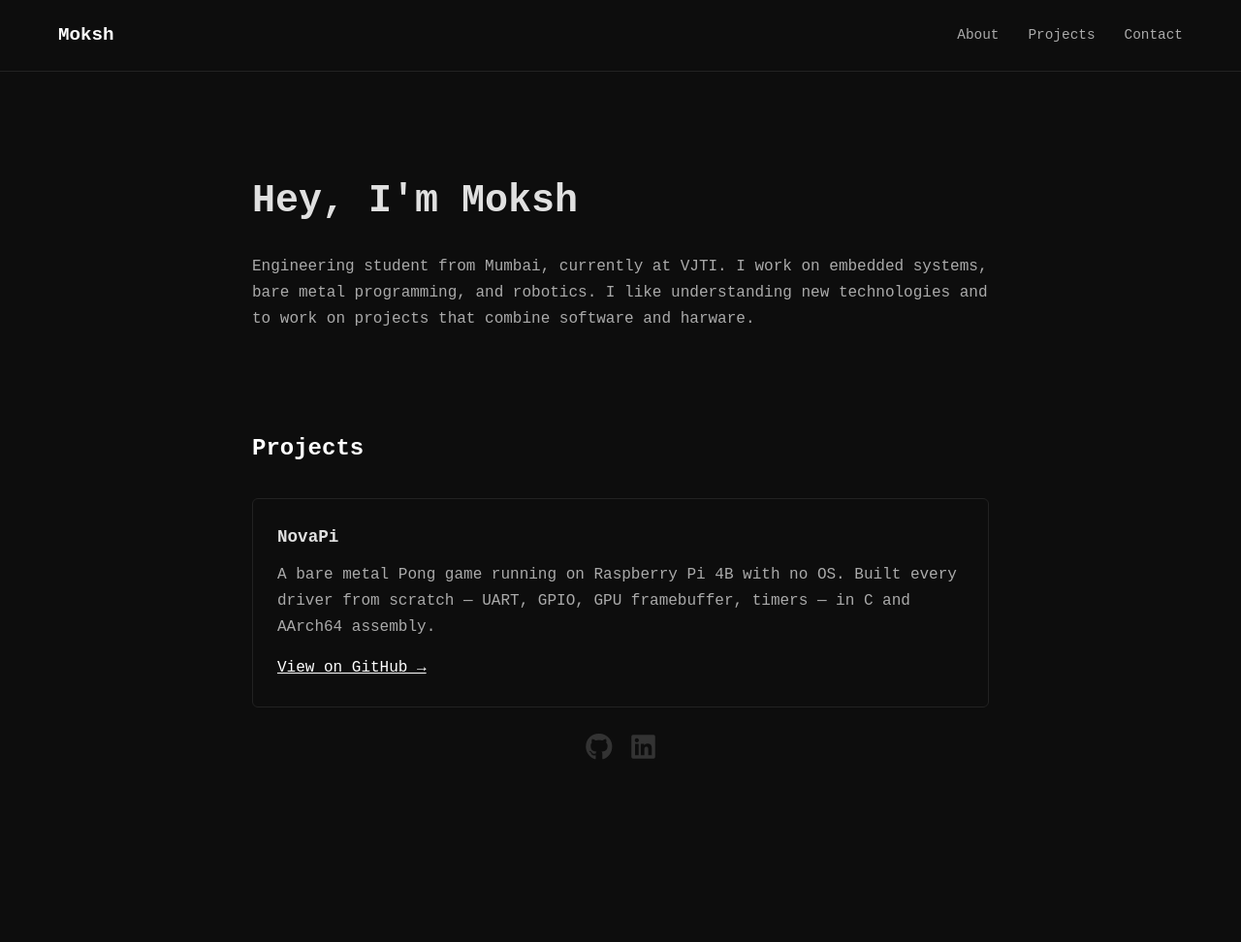
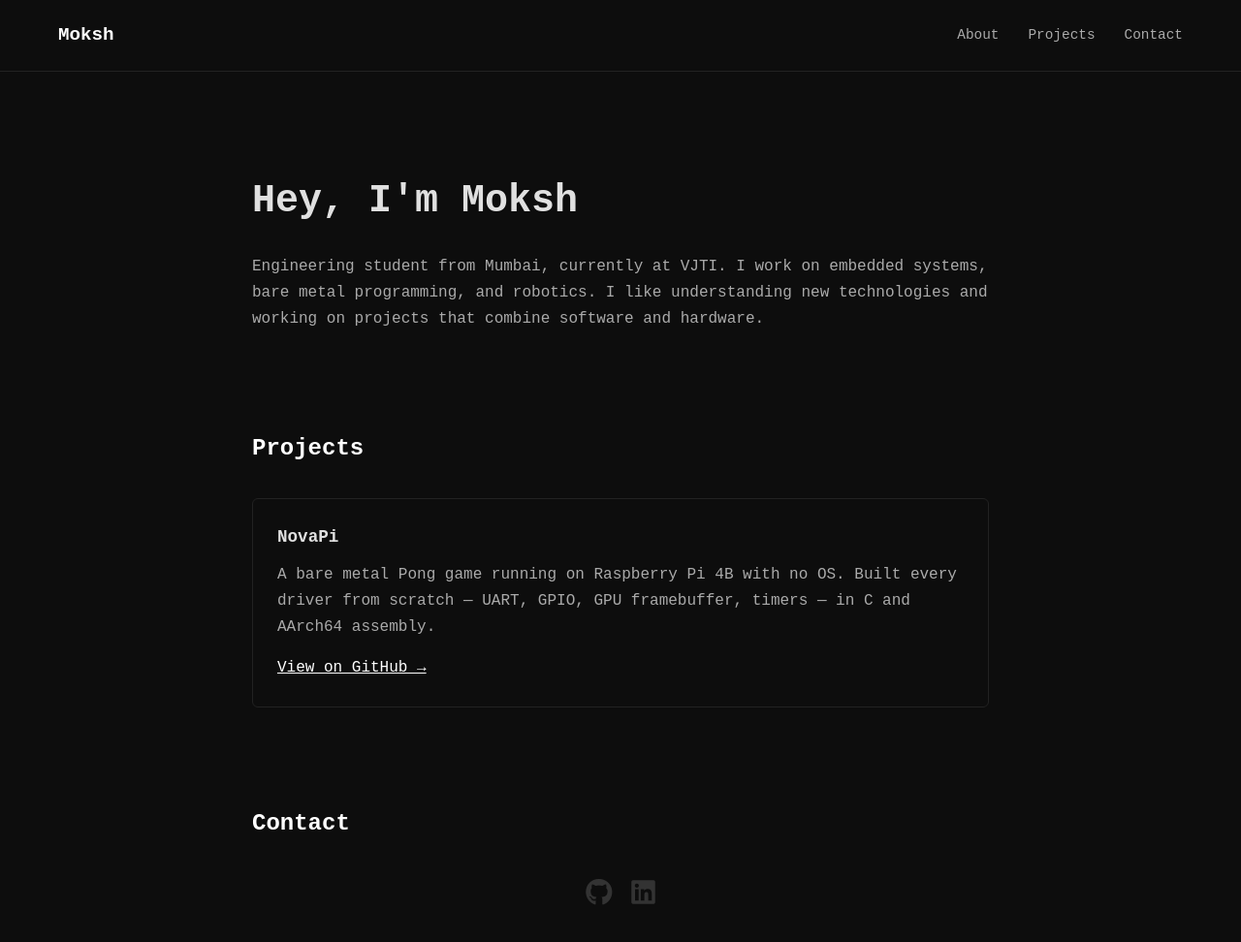
Before and after one commit to moxybaba/moxybaba.github.io, a plain HTML site: page index.html in a window 1280 px wide. Shown: the whole page at 97% size. Before the commit the page ends 897 px from the top, so only its background shows below. Drawn offline with Linux system fonts and the light colour scheme.

Commit message:
Update index.html

```diff
--- a/index.html
+++ b/index.html
@@ -6,7 +6,6 @@
     <title>Moksh Panicker</title>
     <link rel="stylesheet" href="style.css">
     <link rel="stylesheet" href="https://cdnjs.cloudflare.com/ajax/libs/font-awesome/6.5.0/css/all.min.css">
-
 </head>
 <body>
 
@@ -20,17 +19,16 @@
     </nav>
 
     <section id="about">
-        <h1>Hey, I'm Moksh </h1>
+        <h1>Hey, I'm Moksh</h1>
         <p>
             Engineering student from Mumbai, currently at VJTI.
             I work on embedded systems, bare metal programming, and robotics.
-            I like understanding new technologies and to work on projects that combine software and harware.
+            I like understanding new technologies and working on projects that combine software and hardware.
         </p>
     </section>
 
     <section id="projects">
         <h2>Projects</h2>
-
         <div class="project-card">
             <h3>NovaPi</h3>
             <p>
@@ -40,6 +38,10 @@
             </p>
             <a href="https://github.com/moxybaba/NovaPi" target="_blank">View on GitHub →</a>
         </div>
+    </section>
+
+    <section id="contact">
+        <h2>Contact</h2>
         <div class="social-links">
             <a href="https://github.com/moxybaba" target="_blank">
                 <i class="fab fa-github"></i>
@@ -48,9 +50,7 @@
                 <i class="fab fa-linkedin"></i>
             </a>
         </div>
-
-
-
+    </section>
 
 </body>
 </html>
```
Lines whose indentation alone changed are shown as unchanged.
